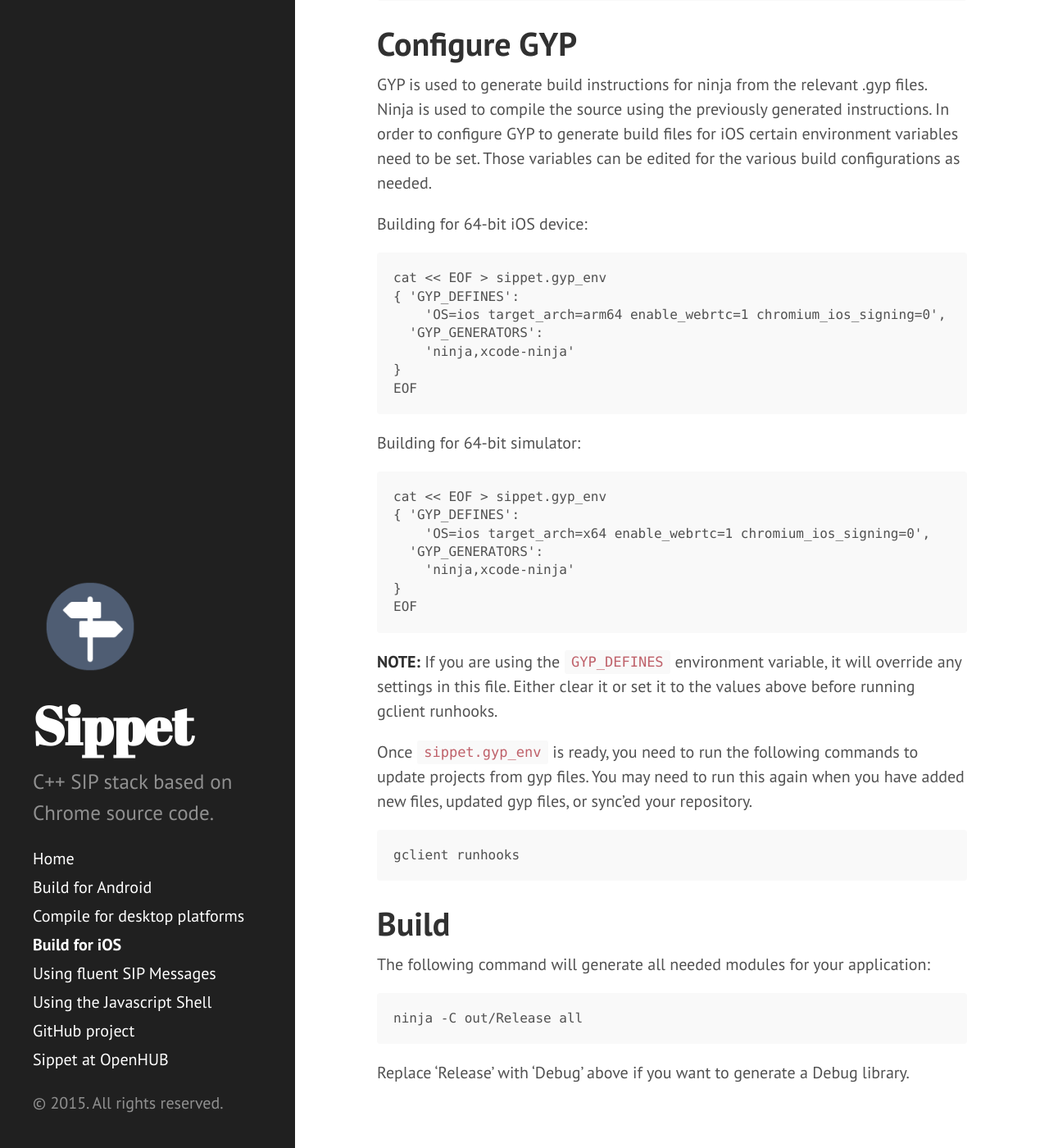
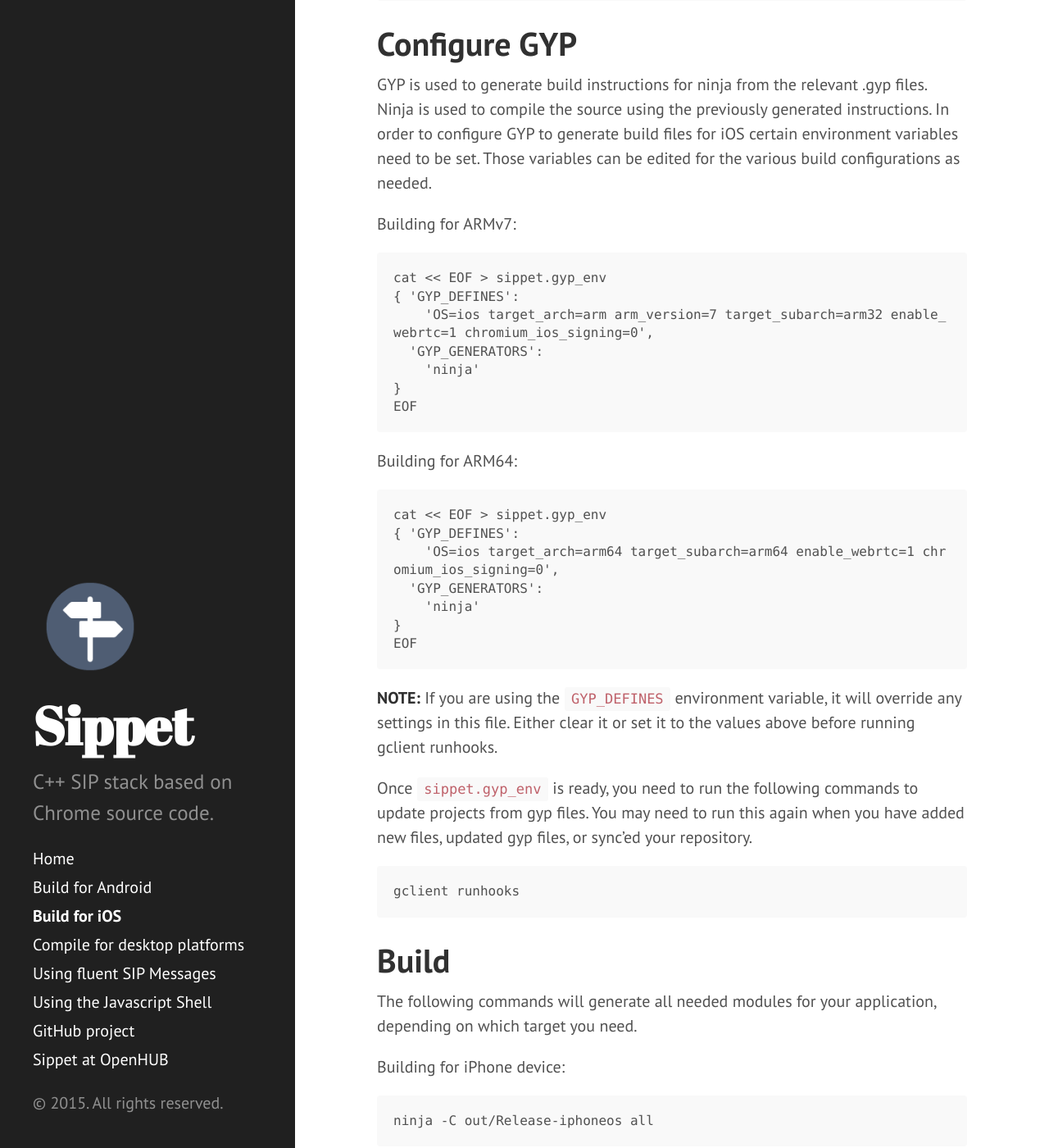
Before and after one commit to sippet/sippet, a Jekyll site: the page built from build-instructions-ios.md, in a window 1280 px wide and 1400 px high, scrolled down 617 px. Shown: the whole window at 82% size. Built offline with Jekyll 4.4.1, drawn with Linux system fonts in a browser that asks for light colours; Markdown is read by kramdown in place of the engine named in the settings; some of the changed text lies outside the part shown.

Commit message:
Fixed the iOS build instructions

```diff
--- a/ios-build-instructions.md
+++ b/build-instructions-ios.md
@@ -32,23 +32,23 @@ instructions. In order to configure GYP to generate build files for iOS certain
 environment variables need to be set. Those variables can be edited for the
 various build configurations as needed.
 
-Building for 64-bit iOS device:
+Building for ARMv7:
 
     cat << EOF > sippet.gyp_env
     { 'GYP_DEFINES':
-        'OS=ios target_arch=arm64 enable_webrtc=1 chromium_ios_signing=0',
+        'OS=ios target_arch=arm arm_version=7 target_subarch=arm32 enable_webrtc=1 chromium_ios_signing=0',
       'GYP_GENERATORS':
-        'ninja,xcode-ninja'
+        'ninja'
     }
     EOF
 
-Building for 64-bit simulator:
+Building for ARM64:
 
     cat << EOF > sippet.gyp_env
     { 'GYP_DEFINES':
-        'OS=ios target_arch=x64 enable_webrtc=1 chromium_ios_signing=0',
+        'OS=ios target_arch=arm64 target_subarch=arm64 enable_webrtc=1 chromium_ios_signing=0',
       'GYP_GENERATORS':
-        'ninja,xcode-ninja'
+        'ninja'
     }
     EOF
 
@@ -65,8 +65,15 @@ added new files, updated gyp files, or sync'ed your repository.
 
 # Build
 
-The following command will generate all needed modules for your application:
+The following commands will generate all needed modules for your application,
+depending on which target you need.
 
-    ninja -C out/Release all
+Building for iPhone device:
+
+    ninja -C out/Release-iphoneos all
+
+Building for iPhone simulator:
+
+    ninja -C out/Release-iphonesimulator all
 
 Replace 'Release' with 'Debug' above if you want to generate a Debug library.
```
Also changed, not shown: build-instructions-android.md (renamed from android-build-instructions.md).
